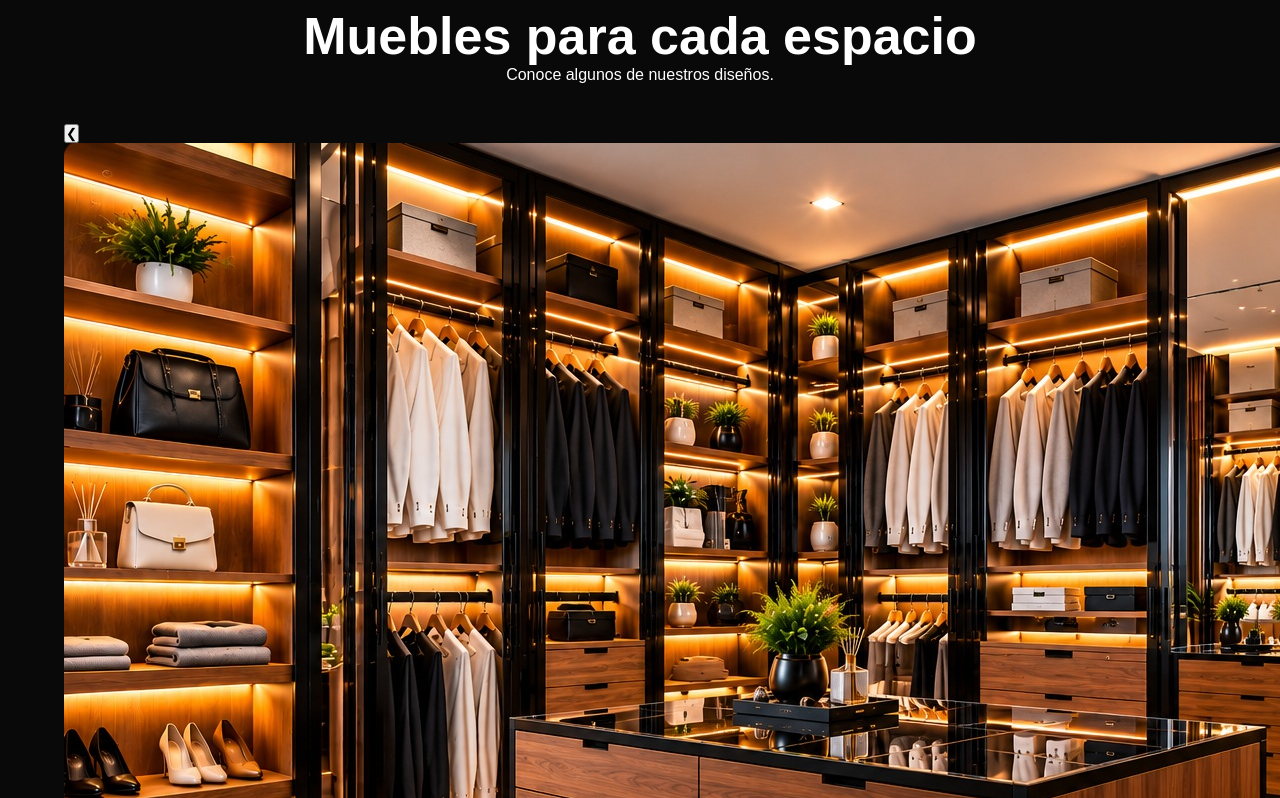
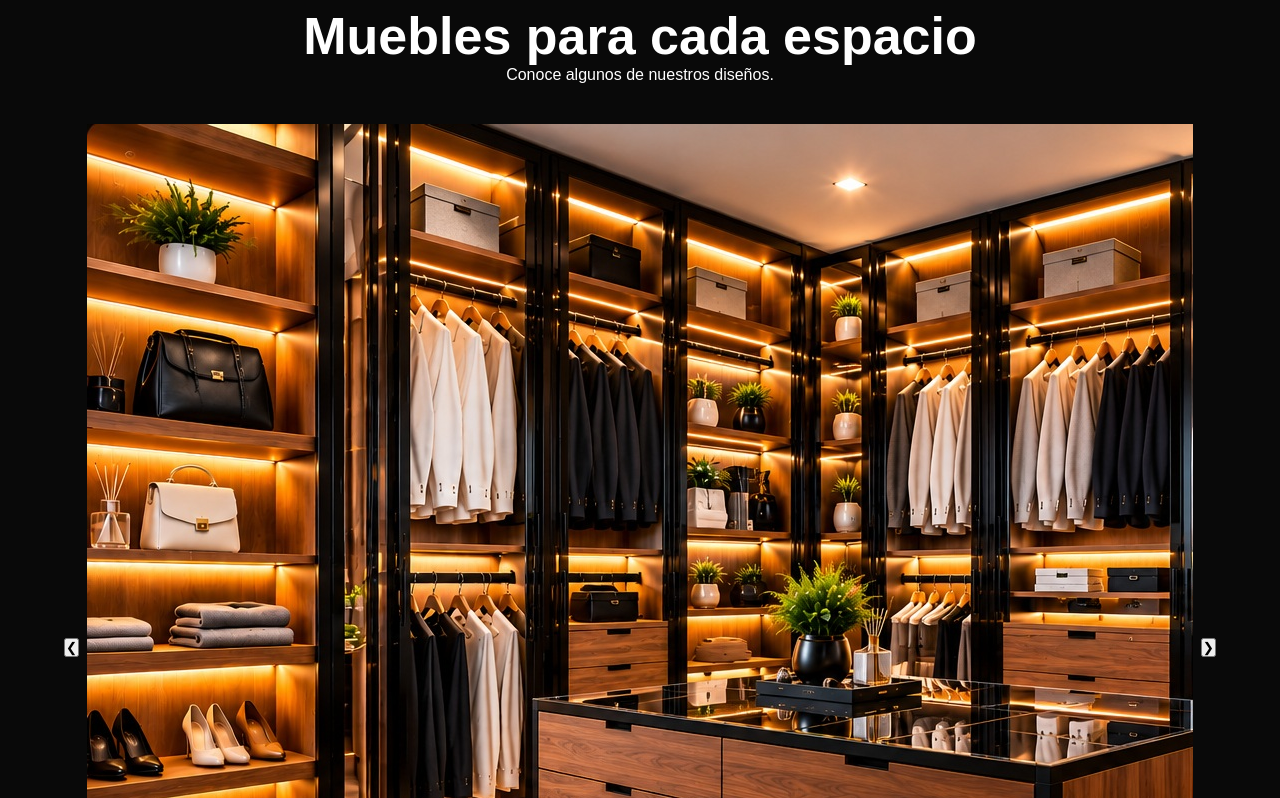
Before and after one commit to wellingtonmera/muebleria-arca-orlando, a plain HTML site: page index.html in a window 1280 px wide. Shown: the part 1042-1840 px from the top of the page. Drawn offline with Linux system fonts and the light colour scheme.

Commit message:
Update style.css

```diff
--- a/css/style.css
+++ b/css/style.css
@@ -627,3 +627,31 @@ a[href*="wa.me"] {
     gap: 10px;
   }
 }
+/* Flechas y movimiento del catálogo */
+.carrusel-catalogo {
+  display: flex;
+  align-items: center;
+  gap: 8px;
+  width: 100%;
+}
+
+.galeria-catalogo {
+  display: flex;
+  flex-wrap: nowrap;
+  overflow-x: auto;
+  scroll-behavior: smooth;
+  gap: 12px;
+  flex: 1;
+  min-width: 0;
+}
+
+.galeria-catalogo .producto {
+  flex: 0 0 85%;
+}
+
+.carrusel-catalogo .flecha {
+  display: block;
+  flex-shrink: 0;
+  cursor: pointer;
+  z-index: 2;
+}
```
